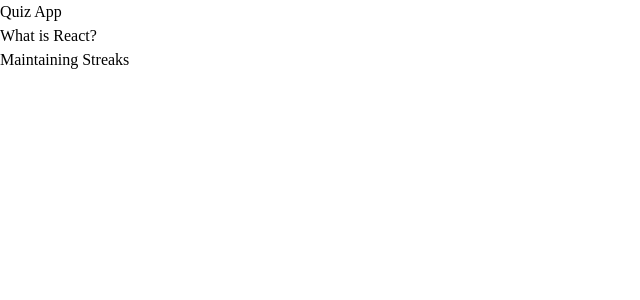
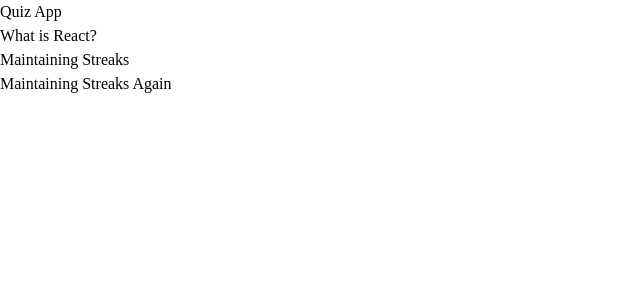
Before and after one commit to AbhayDeveloperr/Quiz-App, a React (Vite) app in the folder Quiz-App/: page / in a window 1280 px wide. Shown: the top 300 px of the page, without its empty margins (0-640 px from the left). Built offline with nearby package versions, Linux system fonts and the light colour scheme.

Commit message:
Streak Maintaining

```diff
--- a/Quiz-App/src/App.jsx
+++ b/Quiz-App/src/App.jsx
@@ -13,6 +13,7 @@
         {datas[currentQue].question}
       </h2>
       <h1>Maintaining Streaks</h1>
+      <h1>Maintaining Streaks Again</h1>
     </div>
   )
 }
```
